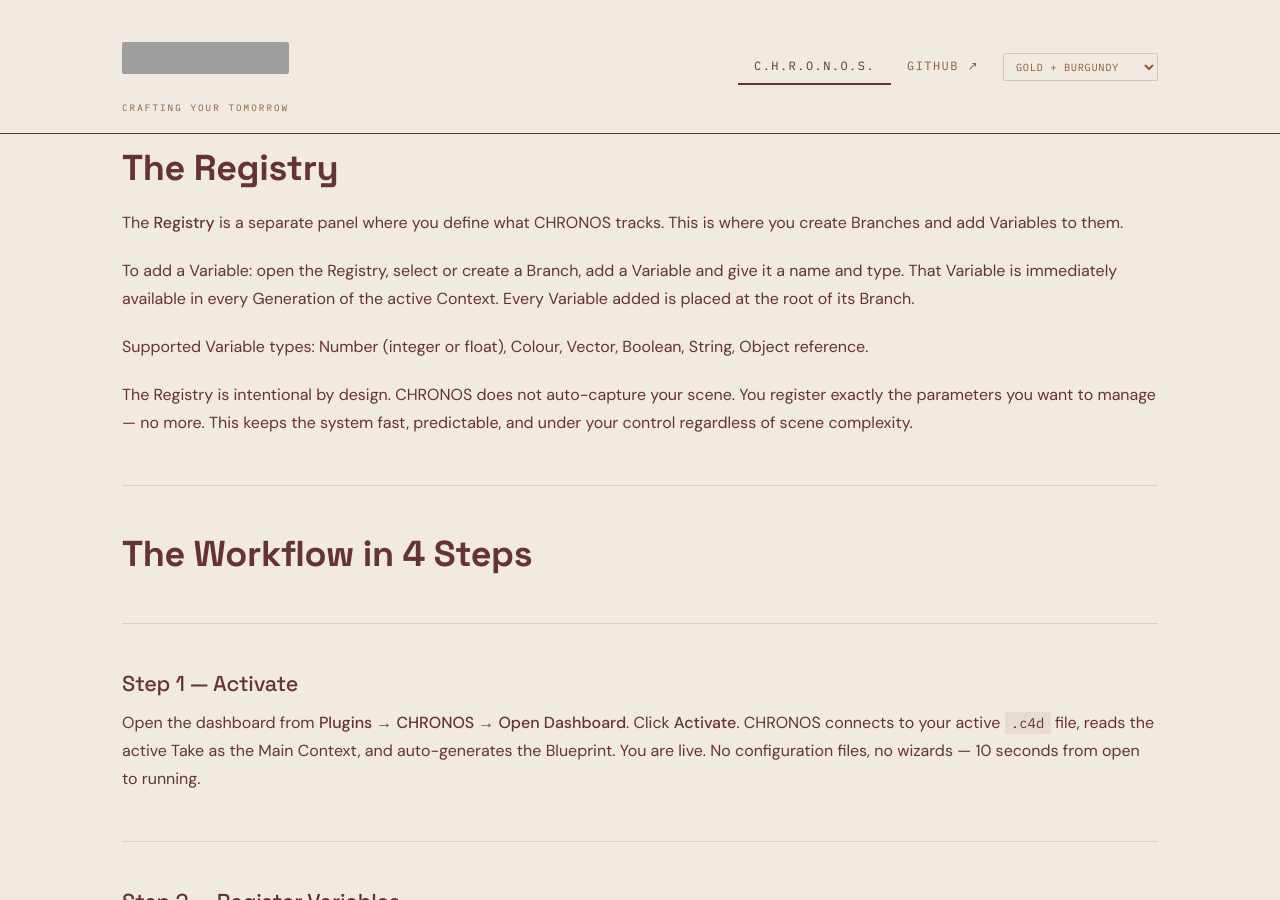
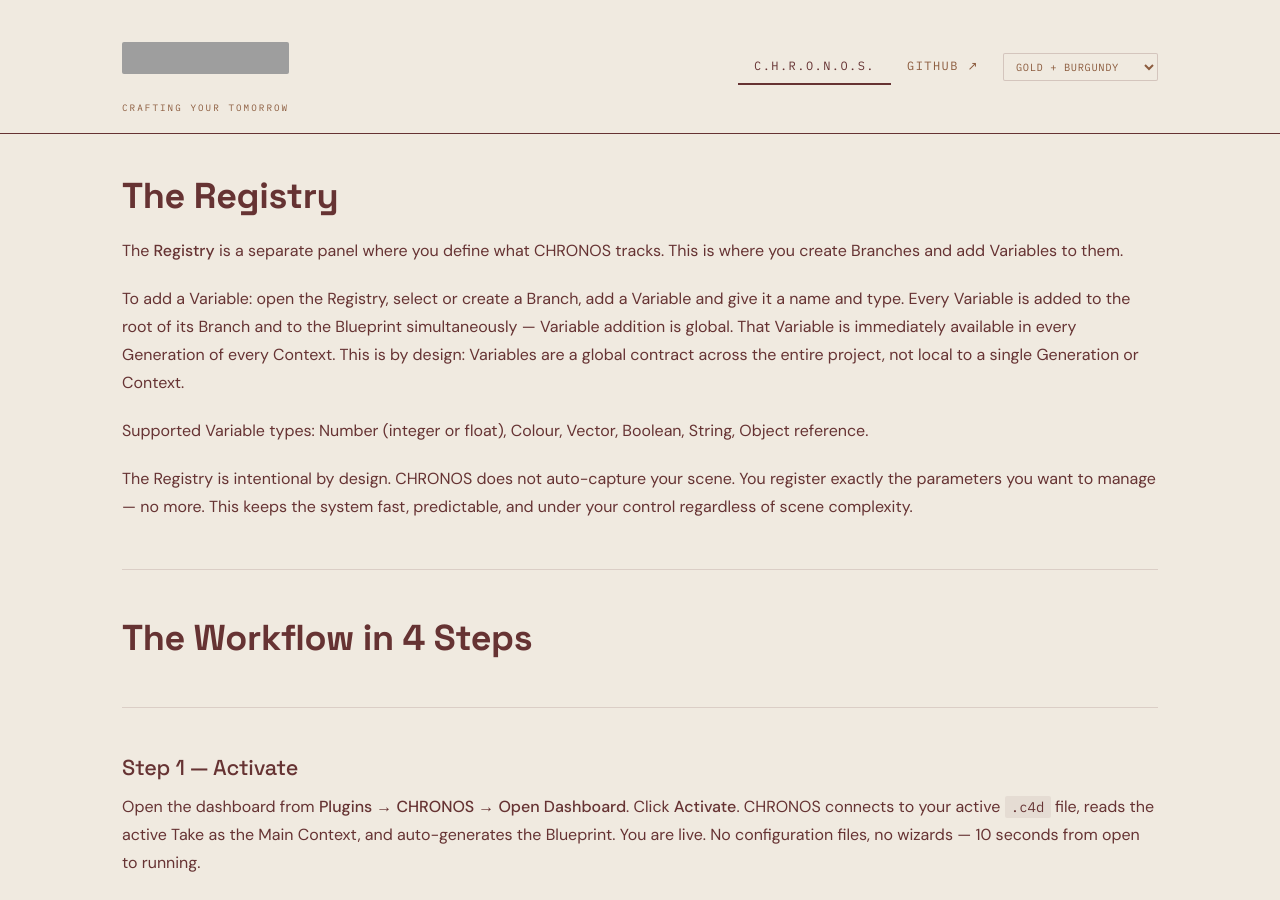
Before and after one commit to 3PO-3D/3po-3d.github.io, a Jekyll site: the page built from chronos/workflow.md, in a window 1280 px wide and 900 px high, scrolled down 2868 px. Built offline with Jekyll 4.4.1, drawn with Linux system fonts in a browser that asks for light colours; some of the changed text lies outside the part shown; grey boxes are pictures that could not be loaded.

Commit message:
content(workflow): variable addition is global — branch root + Blueprint simultaneously

```diff
--- a/chronos/workflow.md
+++ b/chronos/workflow.md
@@ -39,7 +39,7 @@ Variables are organised into **Branches** in the Registry panel.
 
 A **Branch** is a named grouping of Variables mapped to one system in your scene — a light rig, a material set, a camera configuration, a set of object properties. You create Branches in the Registry panel to keep your tracked parameters organised.
 
-Every Variable added through the Registry is added to the root of its Branch. One Context can hold as many Branches as your scene has systems worth tracking. Branches are independent of each other.
+Every Variable added through the Registry is added to the root of its Branch and to the Blueprint simultaneously — it becomes part of the global Variable contract. One Context can hold as many Branches as your scene has systems worth tracking. Branches are independent of each other.
 
 ---
 
@@ -84,7 +84,7 @@ Everything in the dashboard reflects the active Take. Switch Takes in Cinema 4D
 
 The **Registry** is a separate panel where you define what CHRONOS tracks. This is where you create Branches and add Variables to them.
 
-To add a Variable: open the Registry, select or create a Branch, add a Variable and give it a name and type. That Variable is immediately available in every Generation of the active Context. Every Variable added is placed at the root of its Branch.
+To add a Variable: open the Registry, select or create a Branch, add a Variable and give it a name and type. Every Variable is added to the root of its Branch and to the Blueprint simultaneously — Variable addition is global. That Variable is immediately available in every Generation of every Context. This is by design: Variables are a global contract across the entire project, not local to a single Generation or Context.
 
 Supported Variable types: Number (integer or float), Colour, Vector, Boolean, String, Object reference.
 
```
